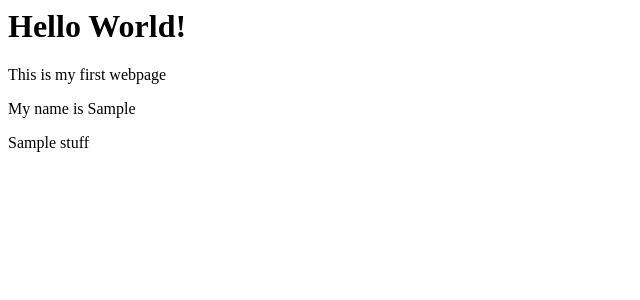
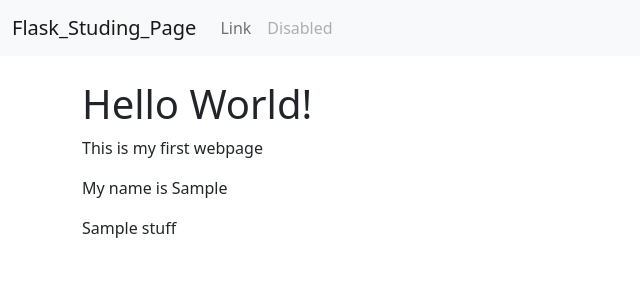
Before and after one commit to sominshim/flask-study, a Flask app: template templates/index.html in a window 1280 px wide. Shown: the top 300 px of the page, without its empty margins (0-640 px from the left). Run offline with Flask 2, Linux system fonts and the light colour scheme; the template is opened without the code that fills it: most values are stand-ins (such as "Sample title", 1, 10 or a date in 2020).

Commit message:
Learn Bootstrap Navbars

```diff
--- /dev/null
+++ b/templates/base.html
@@ -0,0 +1,35 @@
+<!doctype html>
+<html lang="en">
+
+<head>
+    <!-- Required meta tags -->
+    <meta charset="utf-8">
+    <meta name="viewport" content="width=device-width, initial-scale=1">
+
+    <!-- Bootstrap CSS -->
+    <link href="https://cdn.jsdelivr.net/npm/bootstrap@5.1.3/dist/css/bootstrap.min.css" rel="stylesheet" integrity="sha384-1BmE4kWBq78iYhFldvKuhfTAU6auU8tT94WrHftjDbrCEXSU1oBoqyl2QvZ6jIW3" crossorigin="anonymous">
+
+    <title>Hello, flask!</title>
+</head>
+
+<body>
+    {% include 'navbar.html' %}
+    <br />
+    <div class="container">
+        {% block content %}
+        {% endblock %}
+    </div>
+
+    <!-- Optional JavaScript; choose one of the two! -->
+
+    <!-- Option 1: Bootstrap Bundle with Popper -->
+    <script src="https://cdn.jsdelivr.net/npm/bootstrap@5.1.3/dist/js/bootstrap.bundle.min.js" integrity="sha384-ka7Sk0Gln4gmtz2MlQnikT1wXgYsOg+OMhuP+IlRH9sENBO0LRn5q+8nbTov4+1p" crossorigin="anonymous"></script>
+
+    <!-- Option 2: Separate Popper and Bootstrap JS -->
+    <!--
+    <script src="https://cdn.jsdelivr.net/npm/@popperjs/core@2.10.2/dist/umd/popper.min.js" integrity="sha384-7+zCNj/IqJ95wo16oMtfsKbZ9ccEh31eOz1HGyDuCQ6wgnyJNSYdrPa03rtR1zdB" crossorigin="anonymous"></script>
+    <script src="https://cdn.jsdelivr.net/npm/bootstrap@5.1.3/dist/js/bootstrap.min.js" integrity="sha384-QJHtvGhmr9XOIpI6YVutG+2QOK9T+ZnN4kzFN1RtK3zEFEIsxhlmWl5/YESvpZ13" crossorigin="anonymous"></script>
+    -->
+</body>
+
+</html>
--- a/templates/index.html
+++ b/templates/index.html
@@ -1,7 +1,13 @@
-<h1>Hello World!</h1>
+{% extends 'base.html' %}
 
-<p>This is my first webpage</p>
+{% block content %}
 
-<p>My name is {{ first_name }}</p>
+    <h1>Hello World!</h1>
 
-<p>{{ stuff }}</p>
+    <p>This is my first webpage</p>
+
+    <p>My name is {{ first_name }}</p>
+
+    <p>{{ stuff }}</p>
+
+{% endblock %}
--- /dev/null
+++ b/templates/navbar.html
@@ -0,0 +1,21 @@
+<nav class="navbar navbar-expand-lg navbar-light bg-light">
+    <div class="container-fluid">
+        <a class="navbar-brand" href="{{ url_for('index') }}">Flask_Studing_Page</a>
+        <button class="navbar-toggler" type="button" data-bs-toggle="collapse" data-bs-target="#navbarSupportedContent" aria-controls="navbarSupportedContent" aria-expanded="false" aria-label="Toggle navigation">
+            <span class="navbar-toggler-icon"></span>
+        </button>
+
+        <div class="collapse navbar-collapse" id="navbarSupportedContent">
+            <ul class="navbar-nav me-auto mb-2 mb-lg-0">
+
+                <li class="nav-item">
+                    <a class="nav-link" href="{{ url_for('user', name='John') }}">Link</a>
+                </li>
+                <li class="nav-item">
+                    <a class="nav-link disabled">Disabled</a>
+                </li>
+            </ul>
+        </div>
+
+    </div>
+</nav>
```
Also changed, not shown: templates/user.html (+7 -0 lines).
